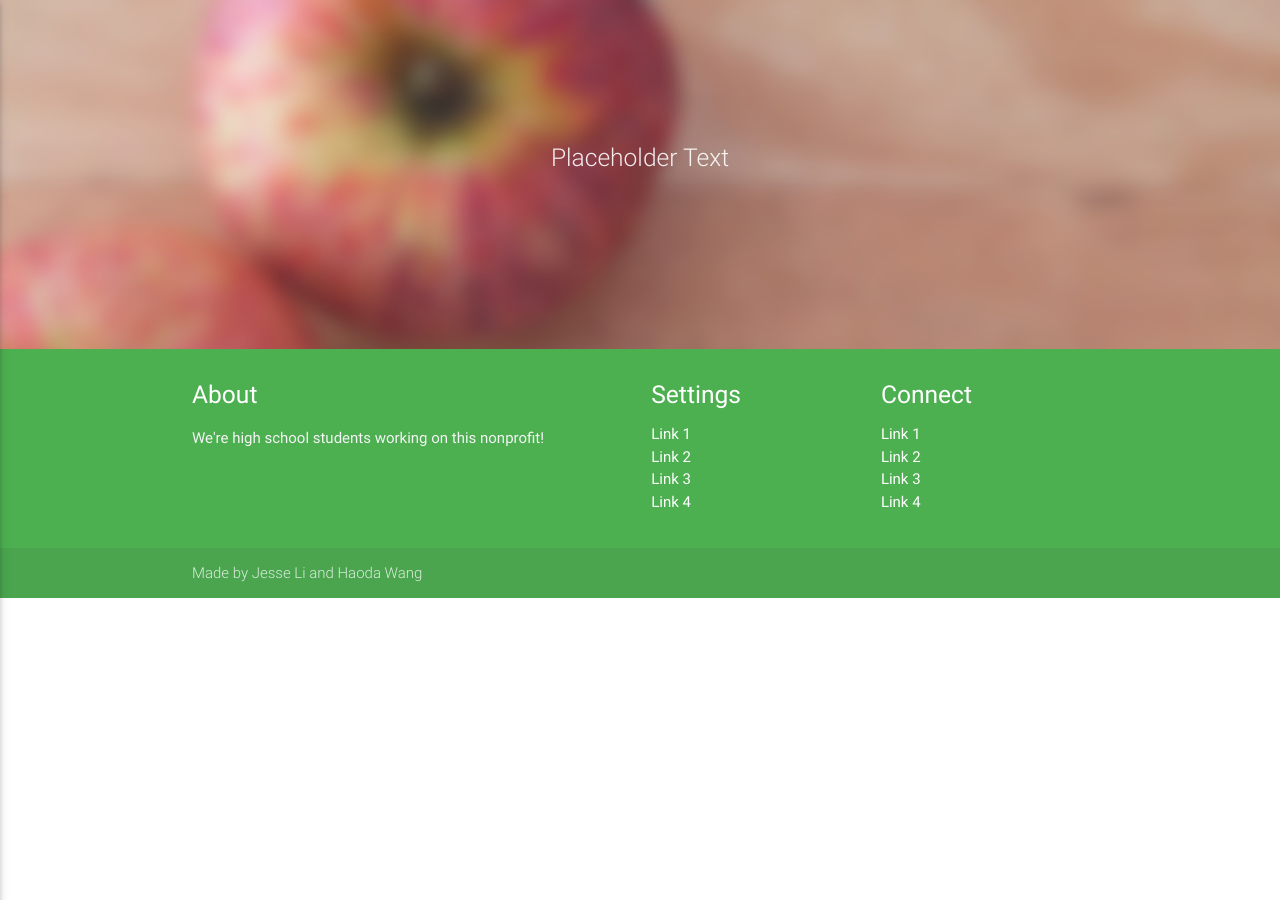
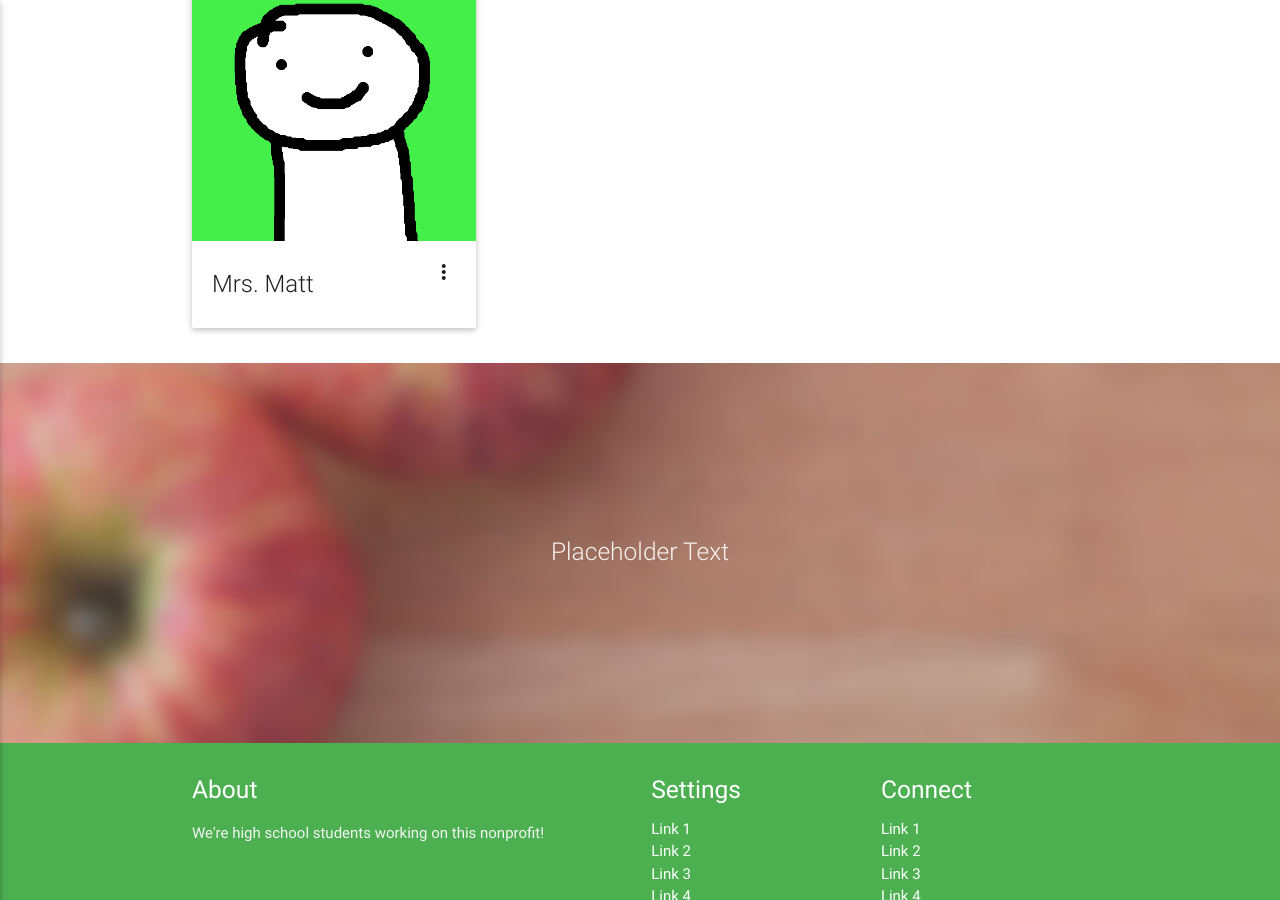
Before and after one commit to veggiedefender/bluehentreats, a Jekyll site: the page built from index.html, in a window 1280 px wide and 900 px high, scrolled down 1910 px. Built offline with Jekyll 4.4.1, drawn with Linux system fonts in a browser that asks for light colours; nearby versions of some CDN libraries; before the commit the page ends 2508 px from its top, so only the background shows below that.

Commit message:
added matt's mum

```diff
--- a/index.html
+++ b/index.html
@@ -115,6 +115,21 @@ layout: default
         </div>
       </div>
 
+      <div class="col l4 m4 s6">
+        <div class="card hoverable">
+          <div class="card-image waves-effect waves-block waves-light">
+            <img class="activator" src="img/profile.png">
+          </div>
+          <div class="card-content">
+            <span class="card-title activator grey-text text-darken-4">Mrs. Matt<i class="material-icons right">more_vert</i></span>
+          </div>
+          <div class="card-reveal">
+            <span class="card-title grey-text text-darken-4">Mrs. Matt<i class="material-icons right">close</i></span>
+            <p>Description of Mrs. Matt</p>
+          </div>
+        </div>
+      </div>
+
     </div>
   </div>
 
```
